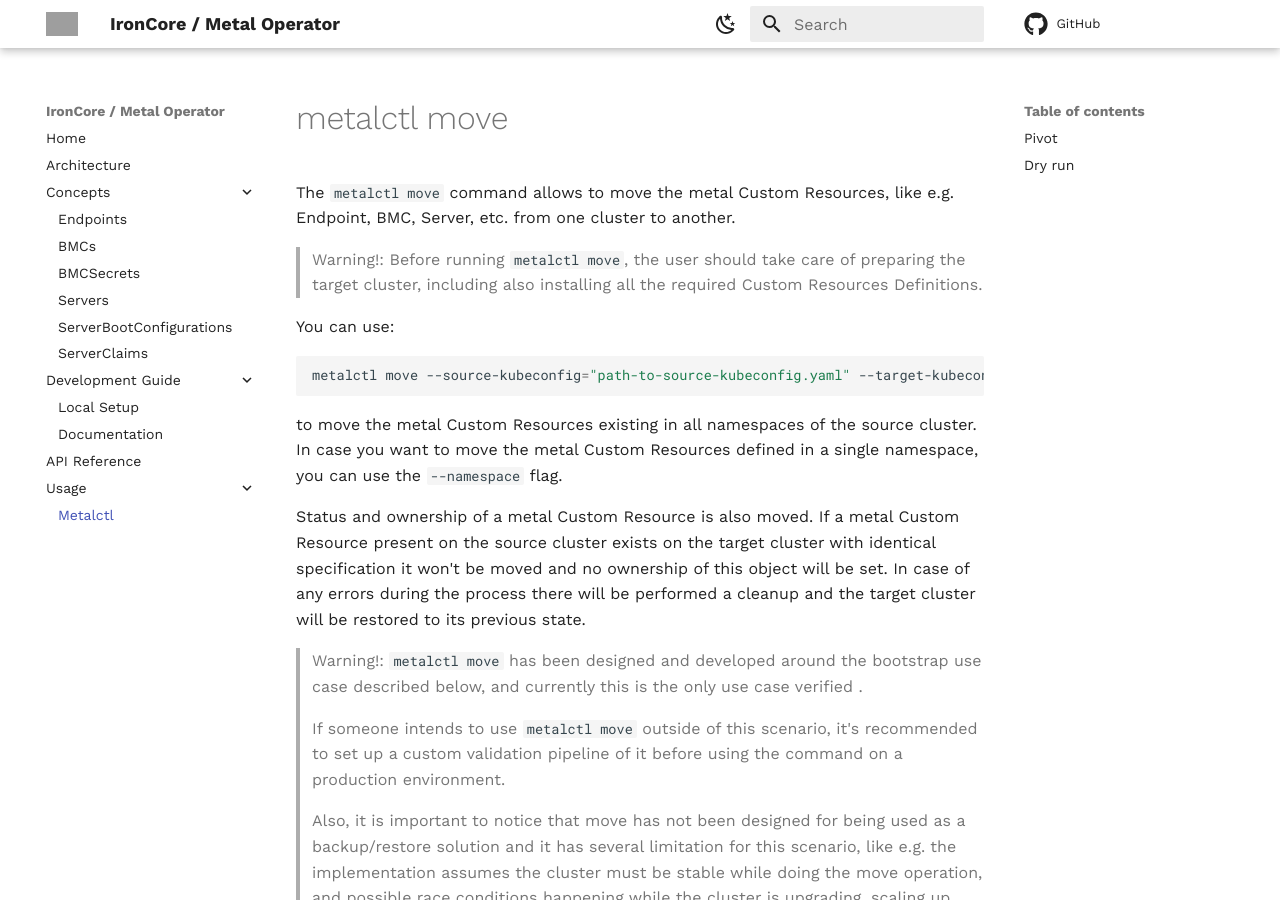
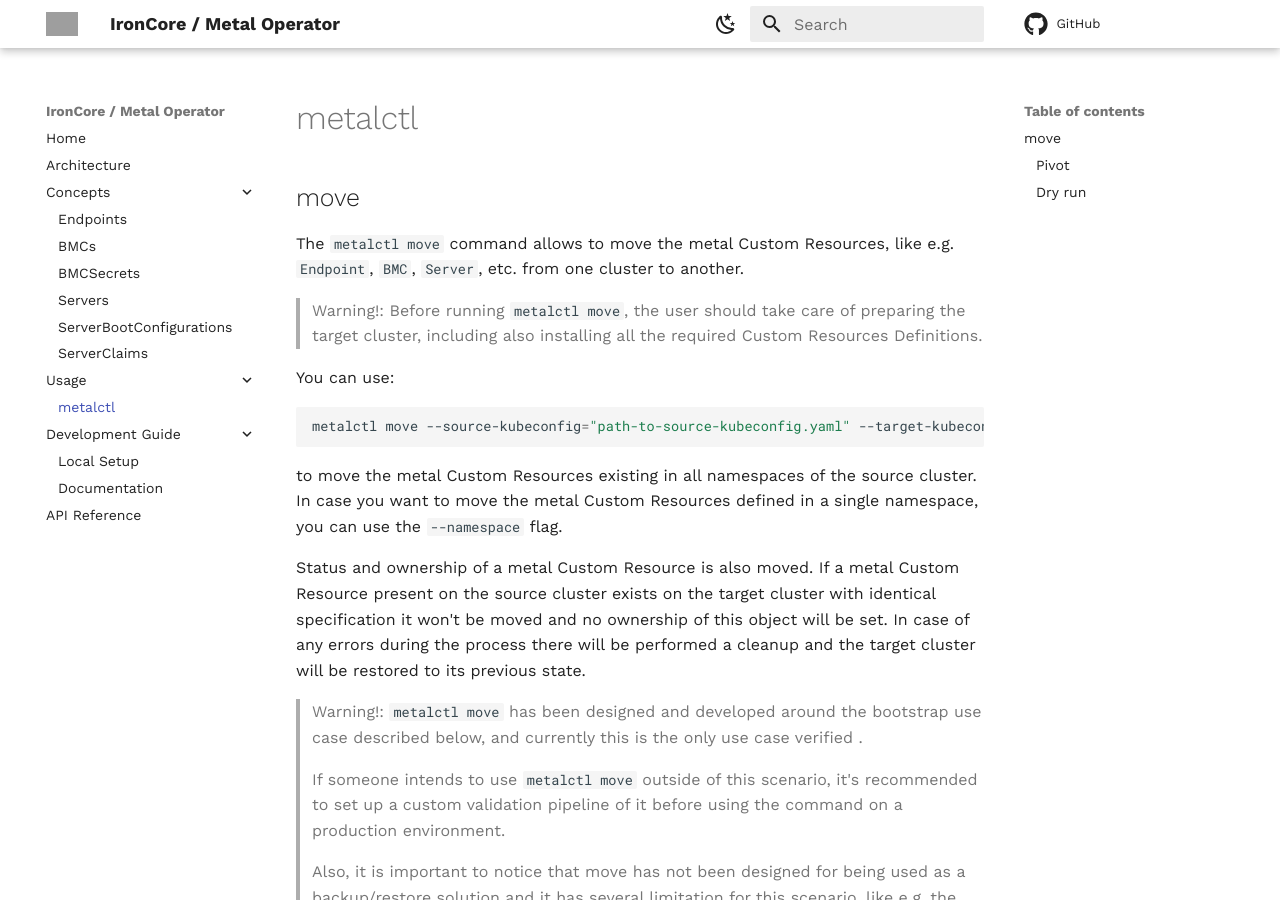
Before and after one commit to ironcore-dev/metal-operator, an MkDocs documentation site: the page built from docs/usage/metalctl.md, in a window 1280 px wide and 900 px high. Built offline with MkDocs 1.6.1 and Material for MkDocs 9.7.7, drawn with Linux system fonts in a browser that asks for light colours; comment, search, counter and statistics services are not loaded; grey boxes are pictures that could not be loaded.

Commit message:
Restructure `metalctl` documentation
Move the `metalctl` usage documentation up in the navigation.

````diff
--- a/docs/usage/metalctl.md
+++ b/docs/usage/metalctl.md
@@ -1,20 +1,19 @@
-# metalctl move
+# metalctl
 
-The `metalctl move` command allows to move the metal Custom Resources, like e.g. Endpoint, BMC, Server, etc. from one
+## move
+
+The `metalctl move` command allows to move the metal Custom Resources, like e.g. `Endpoint`, `BMC`, `Server`, etc. from one
 cluster to another.
-
 
 > Warning!:
 > Before running `metalctl move`, the user should take care of preparing the target cluster, including also installing
 > all the required Custom Resources Definitions.
-
 
 You can use:
 
 ```bash
 metalctl move --source-kubeconfig="path-to-source-kubeconfig.yaml" --target-kubeconfig="path-to-target-kubeconfig.yaml"
 ```
-
 to move the metal Custom Resources existing in all namespaces of the source cluster. In case you want to move the metal
 Custom Resources defined in a single namespace, you can use the `--namespace` flag.
 
@@ -35,8 +34,7 @@
 move operation, and possible race conditions happening while the cluster is upgrading, scaling up, remediating etc. has
 never been investigated nor addressed.
 
-
-## Pivot
+### Pivot
 
 Pivoting is a process for moving the Custom Resources and install Custom Resource Definitions from a source cluster to
 a target cluster.
@@ -46,8 +44,7 @@
 1. Use `make install` to install the metal Custom Resource Definitions into the target cluster
 2. Use `metalctl move` to move the metal Custom Resources from a source cluster to a target cluster
 
-
-## Dry run
+### Dry run
 
 With `--dry-run` option you can dry-run the move action by only printing logs without taking any actual actions. Use
 `--verbose` flag to enable verbose logging.
--- a/mkdocs.yml
+++ b/mkdocs.yml
@@ -56,12 +56,12 @@
     - Servers: concepts/servers.md
     - ServerBootConfigurations: concepts/serverbootconfigurations.md
     - ServerClaims: concepts/serverclaims.md
+- Usage:
+  - metalctl: usage/metalctl.md
 - Development Guide:
   - Local Setup: development/dev_setup.md
   - Documentation: development/dev_docs.md
 - API Reference: api-reference/api.md
-- Usage:
-  - Metalctl: usage/metalctl.md
 
 extra:
   social:
````
